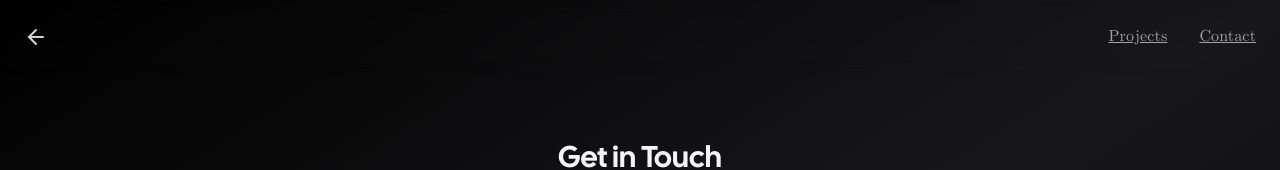
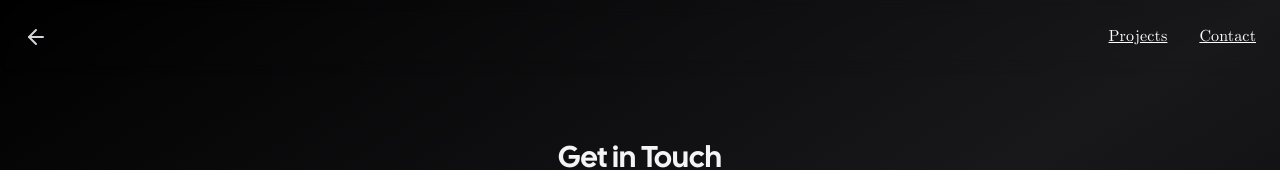
Before and after one commit to DrMvF/femilienz, a Next.js app: page /contact in a window 1280 px wide. Shown: the top 170 px of the page. Built offline with nearby package versions, Linux system fonts and the light colour scheme; no server answers; what tailwindcss-debug-screens would draw is missing.

Commit message:
Style: Make navigation links white for Projects and Contact

```diff
--- a/app/components/nav.tsx
+++ b/app/components/nav.tsx
@@ -20,23 +20,23 @@ export const Navigation: React.FC = () => {
 	return (
 		<header ref={ref}>
 			<div
-				className={`fixed inset-x-0 top-0 z-50 backdrop-blur  duration-200 border-b  ${
+				className={`fixed inset-x-0 top-0 z-50 backdrop-blur duration-200 border-b ${
 					isIntersecting
 						? "bg-zinc-900/0 border-transparent"
-						: "bg-zinc-900/500  border-zinc-800 "
+						: "bg-zinc-900/500 border-zinc-800"
 				}`}
 			>
 				<div className="container flex flex-row-reverse items-center justify-between p-6 mx-auto">
 					<div className="flex justify-between gap-8">
 						<Link
 							href="/projects"
-							className="duration-200 text-zinc-400 hover:text-zinc-100"
+							className="duration-200 text-white hover:text-zinc-100"
 						>
 							Projects
 						</Link>
 						<Link
 							href="/contact"
-							className="duration-200 text-zinc-400 hover:text-zinc-100"
+							className="duration-200 text-white hover:text-zinc-100"
 						>
 							Contact
 						</Link>
@@ -46,7 +46,7 @@ export const Navigation: React.FC = () => {
 						href="/"
 						className="duration-200 text-zinc-300 hover:text-zinc-100"
 					>
-						<ArrowLeft className="w-6 h-6 " />
+						<ArrowLeft className="w-6 h-6" />
 					</Link>
 				</div>
 			</div>
--- a/content/projects/radicalsensitiveleadership.mdx
+++ b/content/projects/radicalsensitiveleadership.mdx
@@ -1,5 +1,5 @@
 ---
-title: radicalsensitiveleadership.com
+title: radicalsensitiveleadership
 description: Radical Sensitive Leadership – poetic infrastructure for deep leadership, built from my Master’s thesis.
 repository: ""
 url: https://www.radicalsensitiveleadership.com/
```
